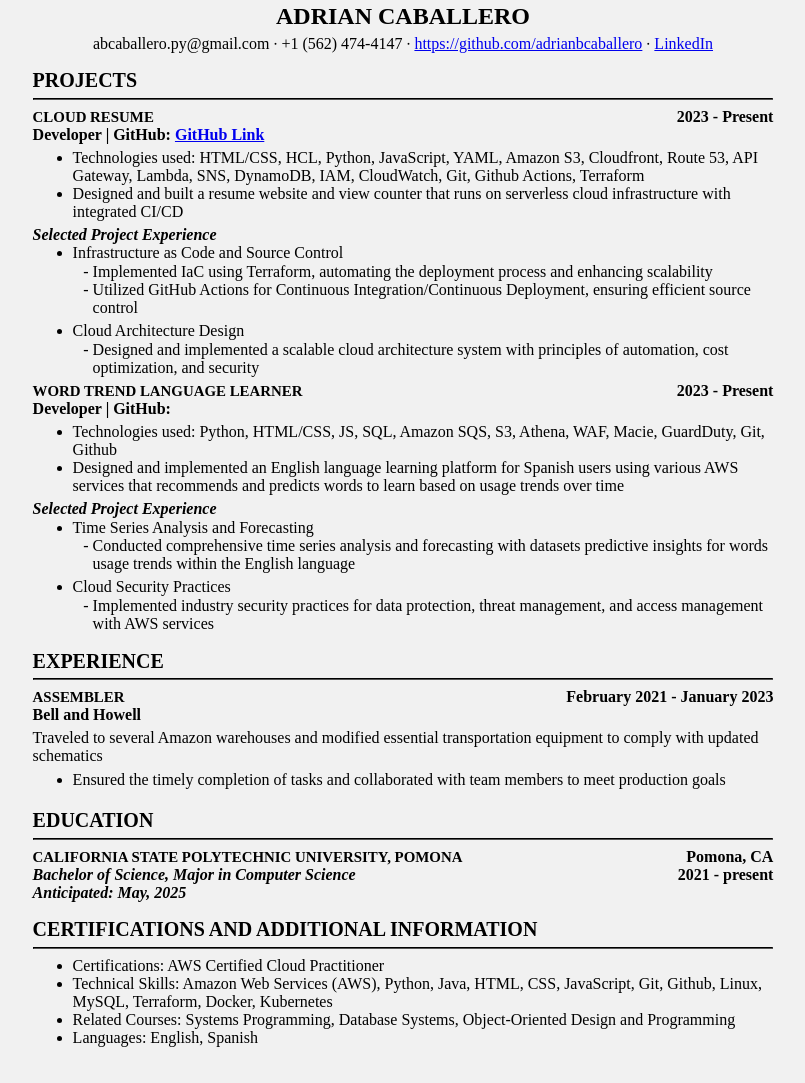
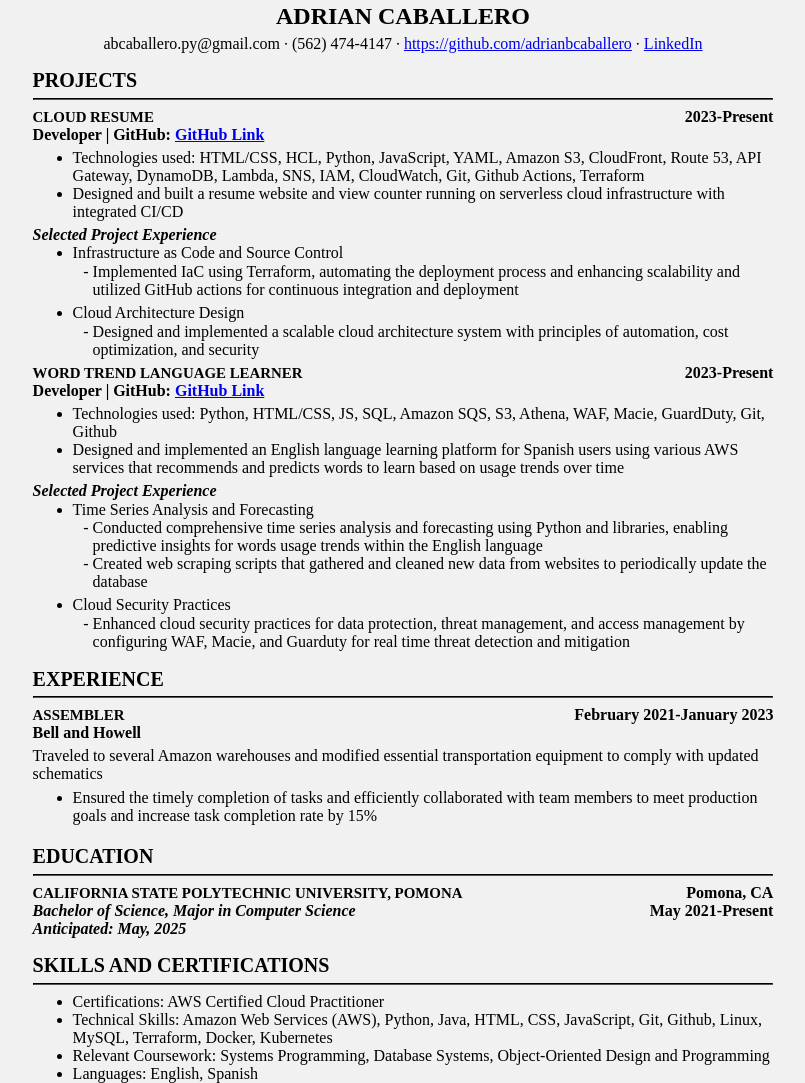
Before and after one commit to adrianbcaballero/acaballero-cloud-resume, a plain HTML site: page resume-frontend/resume.html in a window 1280 px wide. Shown: the part 40-1123 px from the top of the page, without its empty margins (237-1042 px from the left). Drawn offline with Linux system fonts and the light colour scheme; no server answers.

Commit message:
update Read.me

```diff
--- a/resume-frontend/resume.html
+++ b/resume-frontend/resume.html
@@ -12,13 +12,13 @@
     <div id="viewCount">View Count: 0</div>
   </div>
   <div class="pdfDownloadButton">
-    <a href="https://drive.google.com/file/d/1IWmLfJjt-CmIZTqXvc-mkgoj30JNNYB6/view?usp=sharing" target="_blank"><button>PDF Version</button></a>
+    <a href="https://drive.google.com/file/d/1j5mLhaMjfyZKBVNxhhO3nyoZBMABJuVQ/view?usp=sharing" target="_blank"><button>PDF Version</button></a>
   </div>
   <div class="container">
     <div class="mainPanel">
       <div>
         <h1>ADRIAN CABALLERO</h1>
-        <p class="information">abcaballero.py@gmail.com &#8729; +1 (562) 474-4147 &#8729; <a href="https://github.com/adrianbcaballero">https://github.com/adrianbcaballero</a> &#8729; <a href="https://www.linkedin.com/in/adrian-caballero-ab2970299/">LinkedIn</a></p>
+        <p class="information">abcaballero.py@gmail.com &#8729; (562) 474-4147 &#8729; <a href="https://github.com/adrianbcaballero">https://github.com/adrianbcaballero</a> &#8729; <a href="https://www.linkedin.com/in/adrian-caballero-ab2970299/">LinkedIn</a></p>
       </div>
 
       <div class="PROJECTS">
@@ -27,22 +27,21 @@
         <div class="projectEntry">
           <div class="projectName">
             <span class="bolded">CLOUD RESUME</span>
-            <span class="date">2023 - Present</span>
+            <span class="date">2023-Present</span>
           </div>
           <div class="Position">
             <span>Developer | GitHub: <a href="https://github.com/adrianbcaballero/acaballero-cloud-resume">GitHub Link</a></span>
           </div>
           <div class="smallText">
             <ul class="projectDesc">
-              <li>Technologies used: HTML/CSS, HCL, Python, JavaScript, YAML, Amazon S3, Cloudfront, Route 53, API Gateway, Lambda, SNS, DynamoDB, IAM, CloudWatch, Git, Github Actions, Terraform</li>
-              <li>Designed and built a resume website and view counter that runs on serverless cloud infrastructure with integrated CI/CD</li>
+              <li>Technologies used: HTML/CSS, HCL, Python, JavaScript, YAML, Amazon S3, CloudFront, Route 53, API Gateway, DynamoDB, Lambda, SNS, IAM, CloudWatch, Git, Github Actions, Terraform</li>
+              <li>Designed and built a resume website and view counter running on serverless cloud infrastructure with integrated CI/CD</li>
             </ul>
             <strong><em>Selected Project Experience</em></strong>
             <ul>
               <li>Infrastructure as Code and Source Control</li>
               <ul class="dash">
-                <li>Implemented IaC using Terraform, automating the deployment process and enhancing scalability</li>
-                <li>Utilized GitHub Actions for Continuous Integration/Continuous Deployment, ensuring efficient source control</li>
+                <li>Implemented IaC using Terraform, automating the deployment process and enhancing scalability and utilized GitHub actions for continuous integration and deployment</li>
               </ul>
               <li>Cloud Architecture Design</li>
               <ul class="dash">
@@ -55,10 +54,10 @@
         <div class="projectEntry">
           <div class="projectName">
             <span class="bolded">WORD TREND LANGUAGE LEARNER</span>
-            <span class="date">2023 - Present</span>
+            <span class="date">2023-Present</span>
           </div>
           <div class="Position">
-            <span>Developer | GitHub: <!--<a href="https://github.com/adrianbcaballero">https://github.com/adrianbcaballero</a>--></span>
+            <span>Developer | GitHub: <a href="https://github.com/adrianbcaballero/word-trend-language-learner">GitHub Link</a></span>
           </div>
           <div class="smallText">
             <ul class="projectDesc">
@@ -69,11 +68,12 @@
             <ul>
               <li>Time Series Analysis and Forecasting</li>
               <ul class="dash">
-                <li>Conducted comprehensive time series analysis and forecasting with datasets predictive insights for words usage trends within the English language</li>
+                <li>Conducted comprehensive time series analysis and forecasting using Python and libraries, enabling predictive insights for words usage trends within the English language</li>
+                <li>Created web scraping scripts that gathered and cleaned new data from websites to periodically update the database</li>
               </ul>
               <li>Cloud Security Practices</li>
               <ul class="dash">
-                <li>Implemented industry security practices for data protection, threat management, and access management with AWS services</li>
+                <li>Enhanced cloud security practices for data protection, threat management, and access management by configuring WAF, Macie, and Guarduty for real time threat detection and mitigation</li>
               </ul>
             </ul>
           </div>
@@ -86,7 +86,7 @@
         <div class="jobEntry">
           <div class="jobName">
             <span class="bolded">ASSEMBLER</span>
-            <span class="date">February 2021 - January 2023</span>
+            <span class="date">February 2021-January 2023</span>
           </div>
           <div class="Position">
             <span>Bell and Howell</span>
@@ -94,7 +94,7 @@
           <div class="jobdesc">
             <p>Traveled to several Amazon warehouses and modified essential transportation equipment to comply with updated schematics</p>
             <ul class="worklist">
-              <li>Ensured the timely completion of tasks and collaborated with team members to meet production goals</li>
+              <li>Ensured the timely completion of tasks and efficiently collaborated with team members to meet production goals and increase task completion rate by 15%</li>
             </ul>
           </div>
         </div>
@@ -110,7 +110,7 @@
           </div>
           <div class="Degree">
             <strong><em>Bachelor of Science, Major in Computer Science</em></strong>
-            <span class="date">2021 - present</span>
+            <span class="date">May 2021-Present</span>
           </div>
           <div class="Degree">
             <strong><em>Anticipated: May, 2025</em></strong>
@@ -119,13 +119,13 @@
       </div>
 
       <div class="CERTIFICATIONS-AND-ADDITIONAL-INFORMATION">
-        <h2>CERTIFICATIONS AND ADDITIONAL INFORMATION</h2>
+        <h2>SKILLS AND CERTIFICATIONS</h2>
         <hr>
         <div class="smallText">
           <ul>
             <li>Certifications: AWS Certified Cloud Practitioner</li>
             <li>Technical Skills: Amazon Web Services (AWS), Python, Java, HTML, CSS, JavaScript, Git, Github, Linux, MySQL, Terraform, Docker, Kubernetes</li>
-            <li>Related Courses: Systems Programming, Database Systems, Object-Oriented Design and Programming</li>
+            <li>Relevant Coursework: Systems Programming, Database Systems, Object-Oriented Design and Programming</li>
             <li>Languages: English, Spanish</li>
           </ul>
         </div>
```
Also changed, not shown: docs/CloudResume.png (renamed from images/CloudResume.png), 1 other file.
